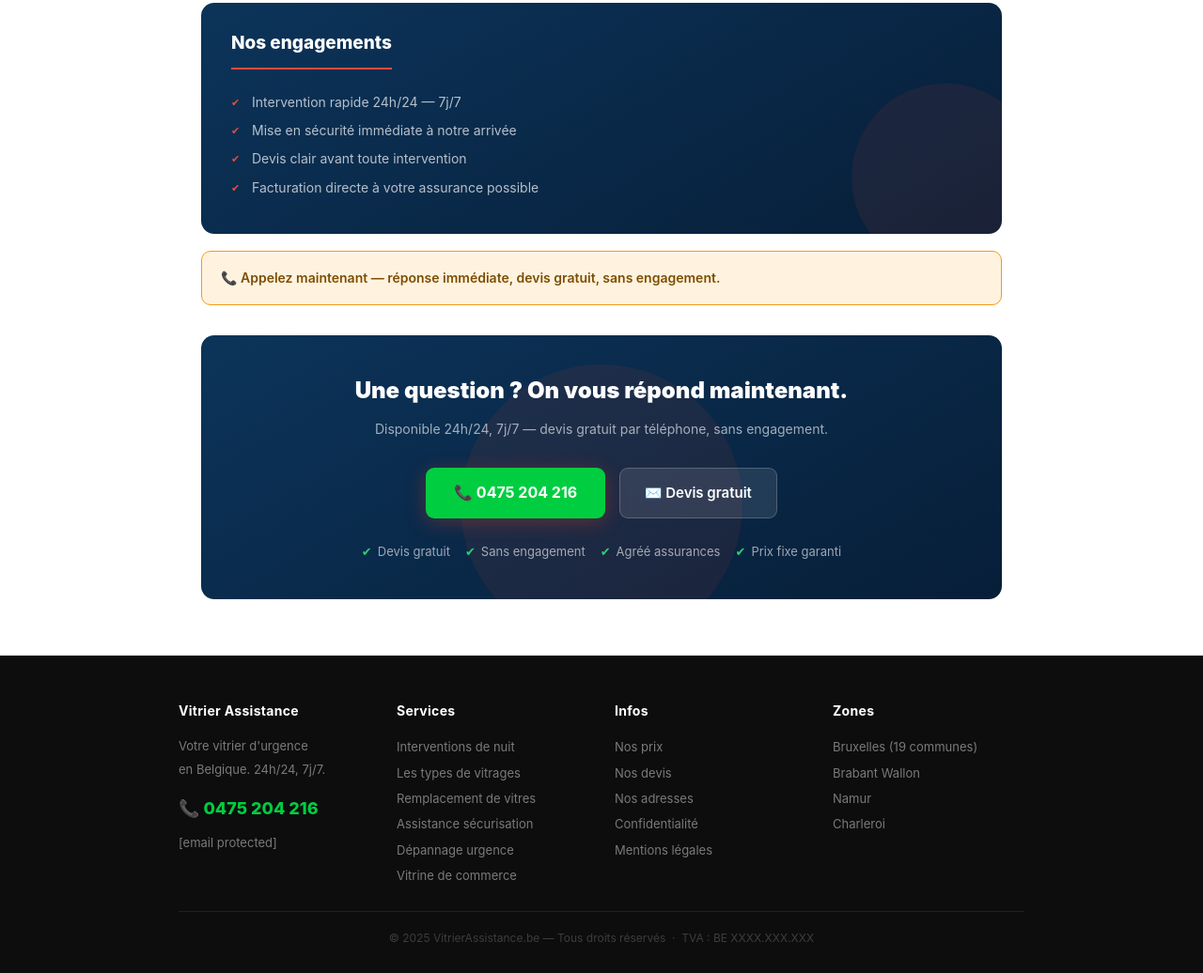
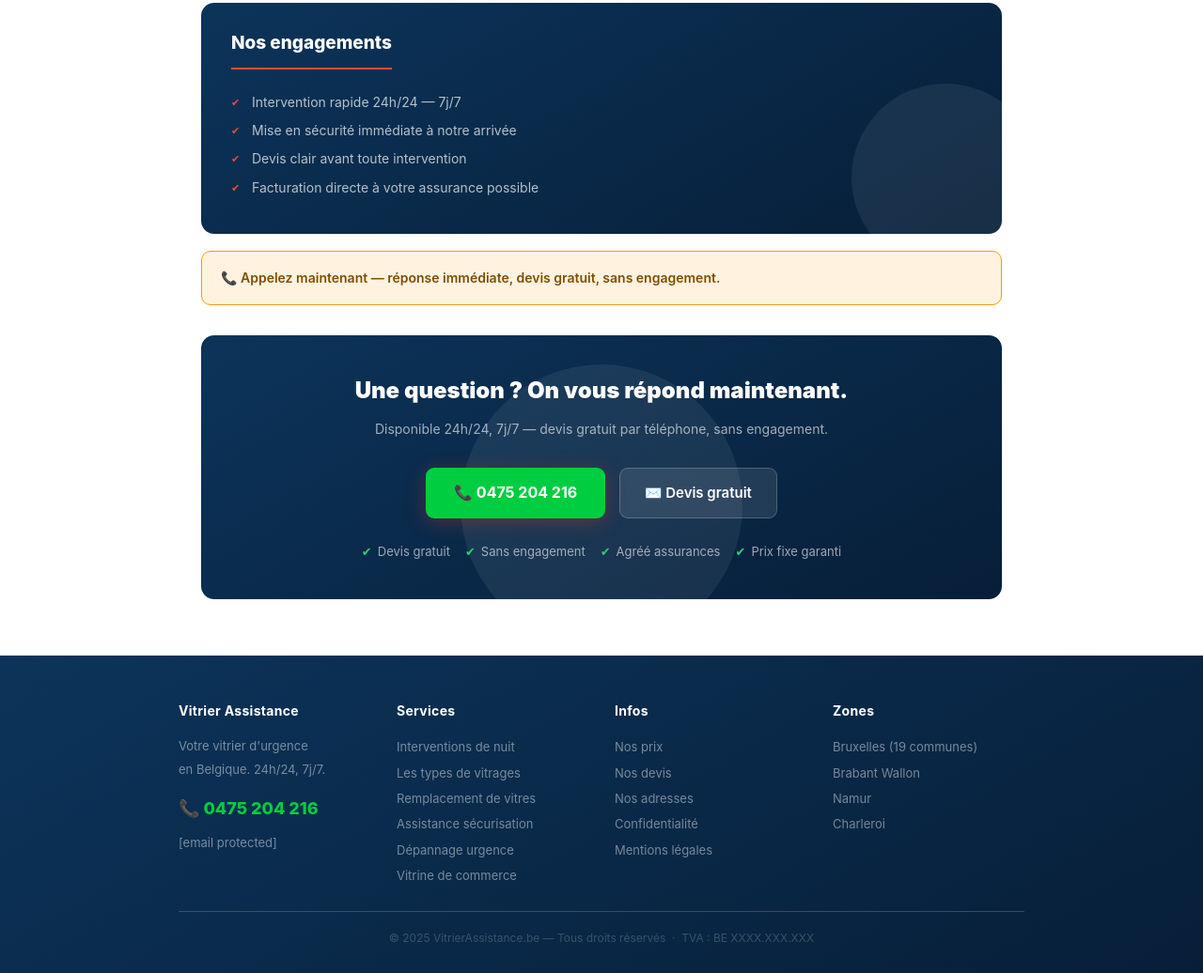
Before and after one commit to Vitrierassistance/Vitrierassistance, a plain HTML site: page assistance-depannage-urgence.html in a window 1280 px wide. Shown: the part 648-1684 px from the top of the page at 94% size. Drawn offline with Linux system fonts and the light colour scheme.

Commit message:
Add files via upload

```diff
--- a/assistance-depannage-urgence.html
+++ b/assistance-depannage-urgence.html
@@ -34,7 +34,7 @@ nav{background:#fff;border-bottom:1px solid var(--border);padding:13px 24px;disp
 
 /* BANNER (replaces hero for inner pages) */
 .banner{background:linear-gradient(150deg,var(--dark) 0%,var(--dark2) 100%);color:#fff;padding:52px 24px 44px;position:relative;overflow:hidden}
-.banner::before{content:'';position:absolute;top:-80px;right:-80px;width:320px;height:320px;background:rgba(192,57,43,.12);border-radius:50%;pointer-events:none}
+.banner::before{content:'';position:absolute;top:-80px;right:-80px;width:320px;height:320px;background:rgba(255,255,255,.07);border-radius:50%;pointer-events:none}
 .banner-inner{max-width:900px;margin:0 auto;position:relative}
 .live-badge{display:inline-flex;align-items:center;gap:8px;background:rgba(192,57,43,.25);border:1px solid rgba(192,57,43,.5);color:#f1948a;font-size:11px;font-weight:700;padding:5px 14px;border-radius:20px;margin-bottom:18px;letter-spacing:.7px;text-transform:uppercase}
 .banner h1{font-size:38px;font-weight:900;line-height:1.15;margin-bottom:12px;letter-spacing:-.3px}
@@ -58,7 +58,7 @@ nav{background:#fff;border-bottom:1px solid var(--border);padding:13px 24px;disp
 
 /* CARDS — dark (same as urgence/services/hero) */
 .card-dark{background:linear-gradient(150deg,var(--dark) 0%,var(--dark2) 100%);border-radius:14px;padding:28px 32px;margin-bottom:18px;position:relative;overflow:hidden}
-.card-dark::before{content:'';position:absolute;bottom:-40px;right:-40px;width:200px;height:200px;background:rgba(192,57,43,.1);border-radius:50%;pointer-events:none}
+.card-dark::before{content:'';position:absolute;bottom:-40px;right:-40px;width:200px;height:200px;background:rgba(255,255,255,.07);border-radius:50%;pointer-events:none}
 .card-dark h2{font-size:19px;font-weight:800;color:#fff;margin-bottom:14px;padding-bottom:10px;border-bottom:2px solid #e74c3c;display:inline-block;position:relative}
 .card-dark p{font-size:15px;color:rgba(255,255,255,.72);line-height:1.85;margin-bottom:12px;position:relative}
 .card-dark p:last-child{margin-bottom:0}
@@ -90,7 +90,7 @@ nav{background:#fff;border-bottom:1px solid var(--border);padding:13px 24px;disp
 
 /* CTA BLOCK */
 .cta-block{background:linear-gradient(150deg,var(--dark) 0%,var(--dark2) 100%);border-radius:14px;padding:40px 32px;text-align:center;margin-top:32px;position:relative;overflow:hidden}
-.cta-block::before{content:'';position:absolute;bottom:-50px;left:50%;transform:translateX(-50%);width:300px;height:300px;background:rgba(192,57,43,.1);border-radius:50%;pointer-events:none}
+.cta-block::before{content:'';position:absolute;bottom:-50px;left:50%;transform:translateX(-50%);width:300px;height:300px;background:rgba(255,255,255,.07);border-radius:50%;pointer-events:none}
 .cta-block h3{font-size:24px;font-weight:900;color:#fff;margin-bottom:10px;position:relative}
 .cta-block p{font-size:14px;color:rgba(255,255,255,.62);margin-bottom:24px;line-height:1.7;position:relative}
 .btn-red{display:inline-flex;align-items:center;gap:8px;background:#00CD40;color:#fff;font-size:16px;font-weight:700;padding:14px 30px;border-radius:9px;text-decoration:none;transition:all .2s;box-shadow:0 4px 20px rgba(192,57,43,.4);margin:5px;position:relative}
@@ -103,14 +103,14 @@ nav{background:#fff;border-bottom:1px solid var(--border);padding:13px 24px;disp
 @media(max-width:600px){.btn-red,.btn-ghost-w{width:100%;justify-content:center}}
 
 /* FOOTER */
-footer{background:#0d0d0d;color:rgba(255,255,255,.5);padding:48px 24px 28px}
+footer{background:linear-gradient(150deg,#0C345A 0%,#071e38 100%);color:rgba(255,255,255,.5);padding:48px 24px 28px}
 .footer-grid{max-width:900px;margin:0 auto;display:grid;grid-template-columns:repeat(auto-fit,minmax(170px,1fr));gap:28px}
 .fc h4{font-size:14px;font-weight:700;color:#fff;margin-bottom:14px;letter-spacing:.3px}
 .fc p{font-size:13px;color:rgba(255,255,255,.45);line-height:1.9}
 .fc a{color:rgba(255,255,255,.45);font-size:13px;line-height:2.1;text-decoration:none;display:block;transition:color .2s}
 .fc a:hover{color:#fff}
 .fc-phone{color:#00CD40 !important;font-size:18px !important;font-weight:800 !important}
-.footer-bottom{max-width:900px;margin:24px auto 0;padding-top:18px;border-top:1px solid rgba(255,255,255,.08);text-align:center;font-size:12px;color:rgba(255,255,255,.2)}
+.footer-bottom{max-width:900px;margin:24px auto 0;padding-top:18px;border-top:1px solid rgba(255,255,255,.18);text-align:center;font-size:12px;color:rgba(255,255,255,.2)}
 @media(max-width:480px){.footer-grid{grid-template-columns:1fr 1fr}}
 
 /* STICKY */
```
Also changed, not shown: intervention-de-nuit.html (+5 -5 lines), mentions-legales.html (+5 -5 lines), nos-adresses.html (+5 -5 lines), nos-devis.html (+5 -5 lines), nos-prix.html (+5 -5 lines), politique-confidentialite.html (+1 -1 lines), remplacement-de-vitres.html (+5 -5 lines), types-de-vitrage.html (+5 -5 lines), vitrine-commerce.html (+5 -5 lines).
